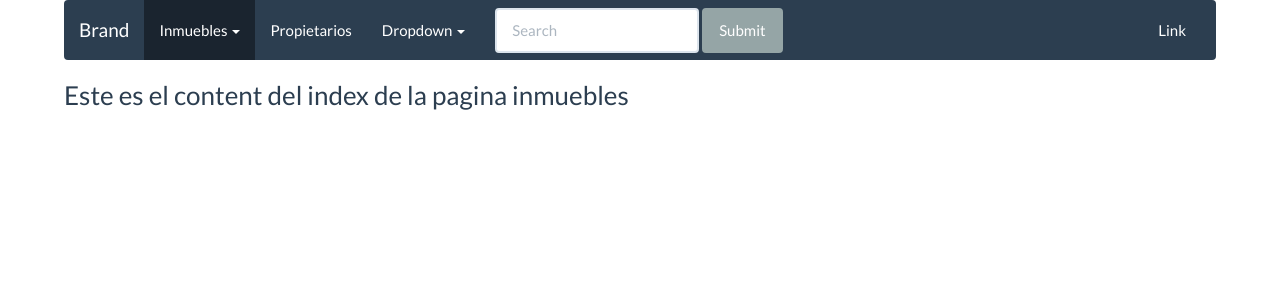
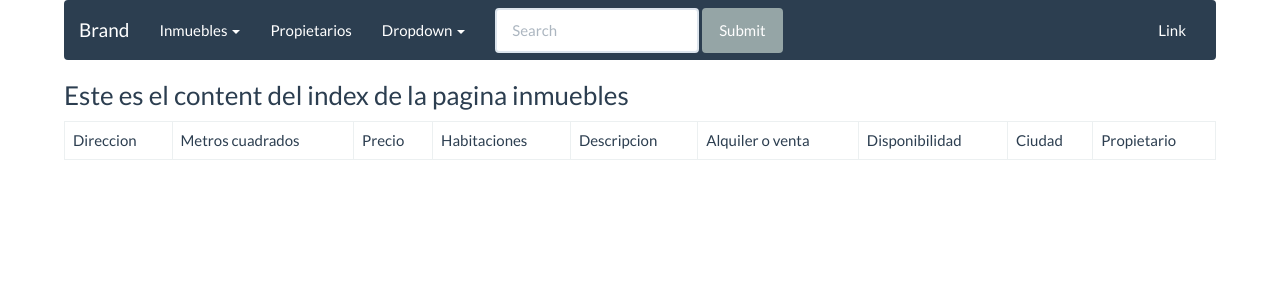
Before and after one commit to andretxu-6/Inmobiliaria, a Django app: template inmobiliaria/templates/inmuebles/index.html in a window 1280 px wide. Shown: the top 300 px of the page. Run offline with Django 3.2, Linux system fonts and the light colour scheme; the template is opened without the code that fills it: most values are stand-ins (such as "Sample title", 1, 10 or a date in 2020); some libraries are stand-ins or nearby versions.

Commit message:
mas info super chachi

```diff
--- a/inmobiliaria/apps/inmuebles/views.py
+++ b/inmobiliaria/apps/inmuebles/views.py
@@ -1,11 +1,14 @@
 from django.shortcuts import render, redirect
 from django.http import HttpResponse
 
+from apps.inmuebles.models import Inmueble
 from apps.inmuebles.forms import InmuebleForm
 # Create your views here.
 def inmuebles(request):
 	#return HttpResponse("holadola caracola")
-	return render(request, 'inmuebles/index.html')
+	inmueble_tot = Inmueble.objects.all()
+	enviar = {'inmuebles': inmueble_tot}
+	return render(request, 'inmuebles/index.html',enviar)
 
 def inmueble_view(request):
 	if request.method == 'POST':
--- a/inmobiliaria/apps/propietarios/views.py
+++ b/inmobiliaria/apps/propietarios/views.py
@@ -3,4 +3,5 @@
 
 # Create your views here.
 def propietarios(request):
-	return HttpResponse("holadola caracola propietarios")
+	#return HttpResponse("holadola caracola propietarios")
+	return render(request, 'propietarios/index.html')
--- a/inmobiliaria/templates/base/base.html
+++ b/inmobiliaria/templates/base/base.html
@@ -25,7 +25,7 @@
 
 				<div class="collapse navbar-collapse" id="bs-example-navbar-collapse-1">
 					<ul class="nav navbar-nav">
-						<li class="dropdown active">
+						<li class="dropdown">
 							<a href="#" class="dropdown-toggle" data-toggle="dropdown" role="button" aria-expanded="false">Inmuebles <span class="sr-only">(current)</span><span class="caret"></span></a>
 							<ul class="dropdown-menu" role="menu">
 								<li><a href="/inmuebles/index">Ver inmuebles</a></li>
--- a/inmobiliaria/templates/inmuebles/index.html
+++ b/inmobiliaria/templates/inmuebles/index.html
@@ -4,14 +4,43 @@
 	Inmuebles
 {% endblock %}
 
-{% block importfiles %}
-
-{% endblock %}
-
 {% block content %}
 	<h3>Este es el content del index de la pagina inmuebles</h3>
+
+	<table class="table table-bordered">
+		<thead>
+			<tr>
+				<td>Direccion</td>
+				<td>Metros cuadrados</td>
+				<td>Precio</td>
+				<td>Habitaciones</td>
+				<td>Descripcion</td>
+				<td>Alquiler o venta</td>
+				<td>Disponibilidad</td>
+				<td>Ciudad</td>
+				<td>Propietario</td>
+			</tr>
+		</thead>
+		<tbody>
+			{% if inmuebles %}
+				{% for inmueble in inmuebles%}
+					{% if inmueble.disponibilidad == True %}
+					<tr>
+						<td>{{ inmueble.direccion }}</td>
+						<td>{{ inmueble.metros }}</td>
+						<td>{{ inmueble.precio }}</td>
+						<td>{{ inmueble.habitaciones }}</td>
+						<td>{{ inmueble.descripccion }}</td>
+						<td>{{ inmueble.opcion }}</td>
+						<td>{{ inmueble.disponibilidad }}</td>
+						<td>{{ inmueble.ciudad.nombre }}</td>
+						<td>{{ inmueble.propietario.nombre }}</td>
+					</tr>
+					{% endif %}
+				{% endfor %}
+			{% else %}
+			<h1>No hay registros</h1>
+			{% endif %}
+		</tbody>
+	</table>
 {% endblock %}
-
-{% block footer %}
-	<h3>Este es el footer del index de la pagina inmuebles</h3>
-{% endblock %}
```
Also changed, not shown: inmobiliaria/templates/propietarios/index.html (added, +9 -0 lines), inmobiliaria/db.sqlite3, 3 other files.
